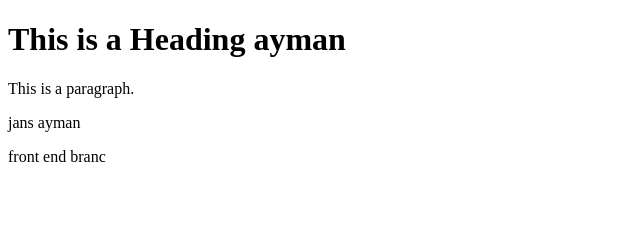
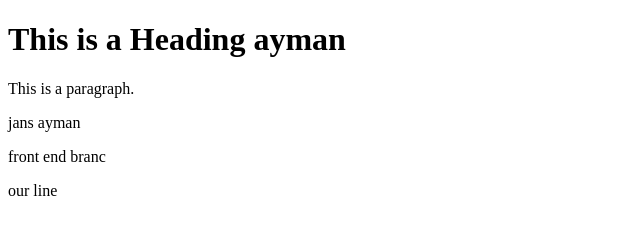
Before and after one commit to jansuxui/javascript, a plain HTML site: page index.html in a window 1280 px wide. Shown: the full height of the page, 0-640 px from the left. Drawn offline with Linux system fonts and the light colour scheme.

Commit message:
feat: important

```diff
--- a/index.html
+++ b/index.html
@@ -10,5 +10,6 @@
 <p>jans ayman</p>
 
 <p> front end branc</p>
+<p>our line</p>
 </body>
 </html>
```
